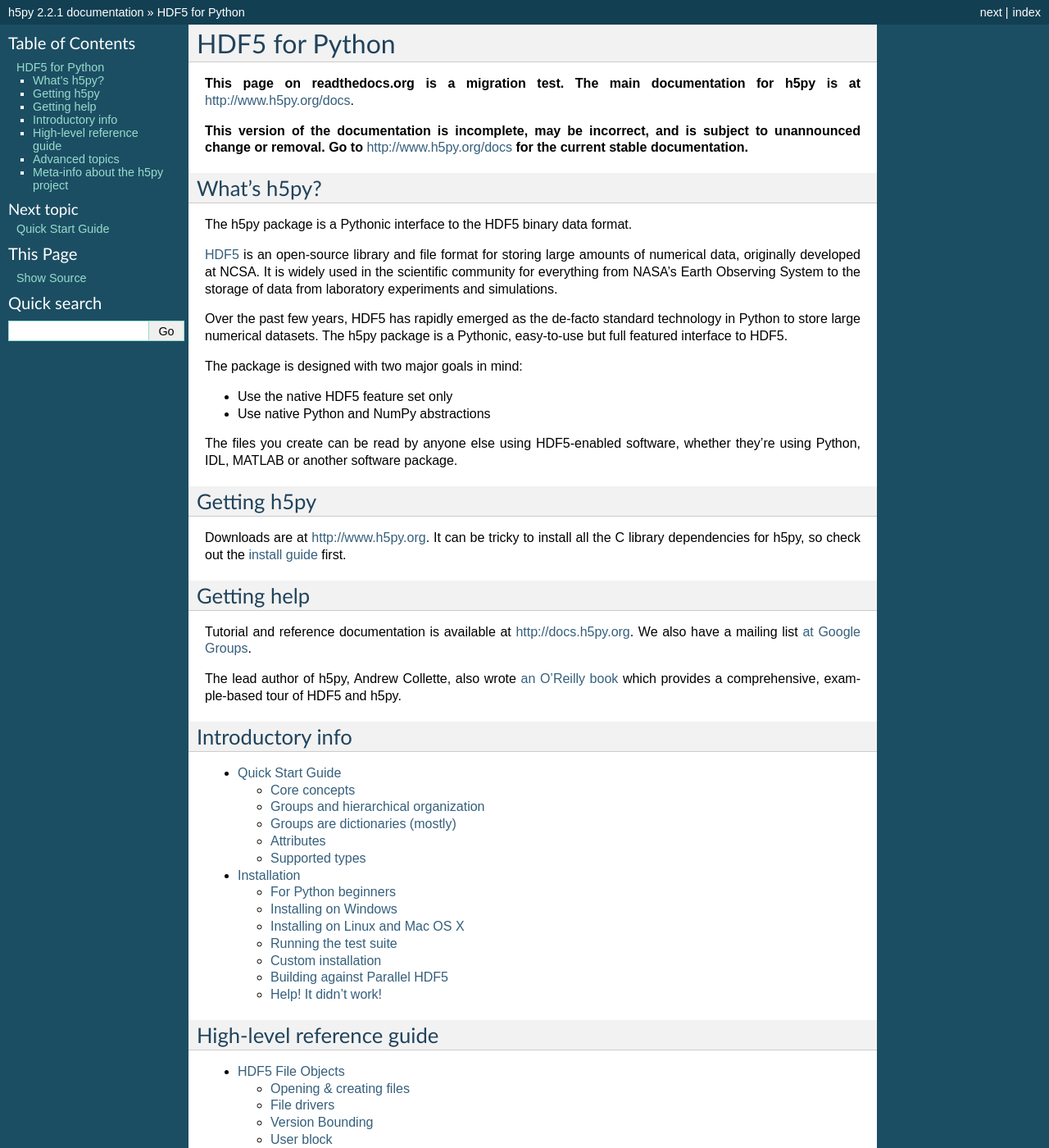
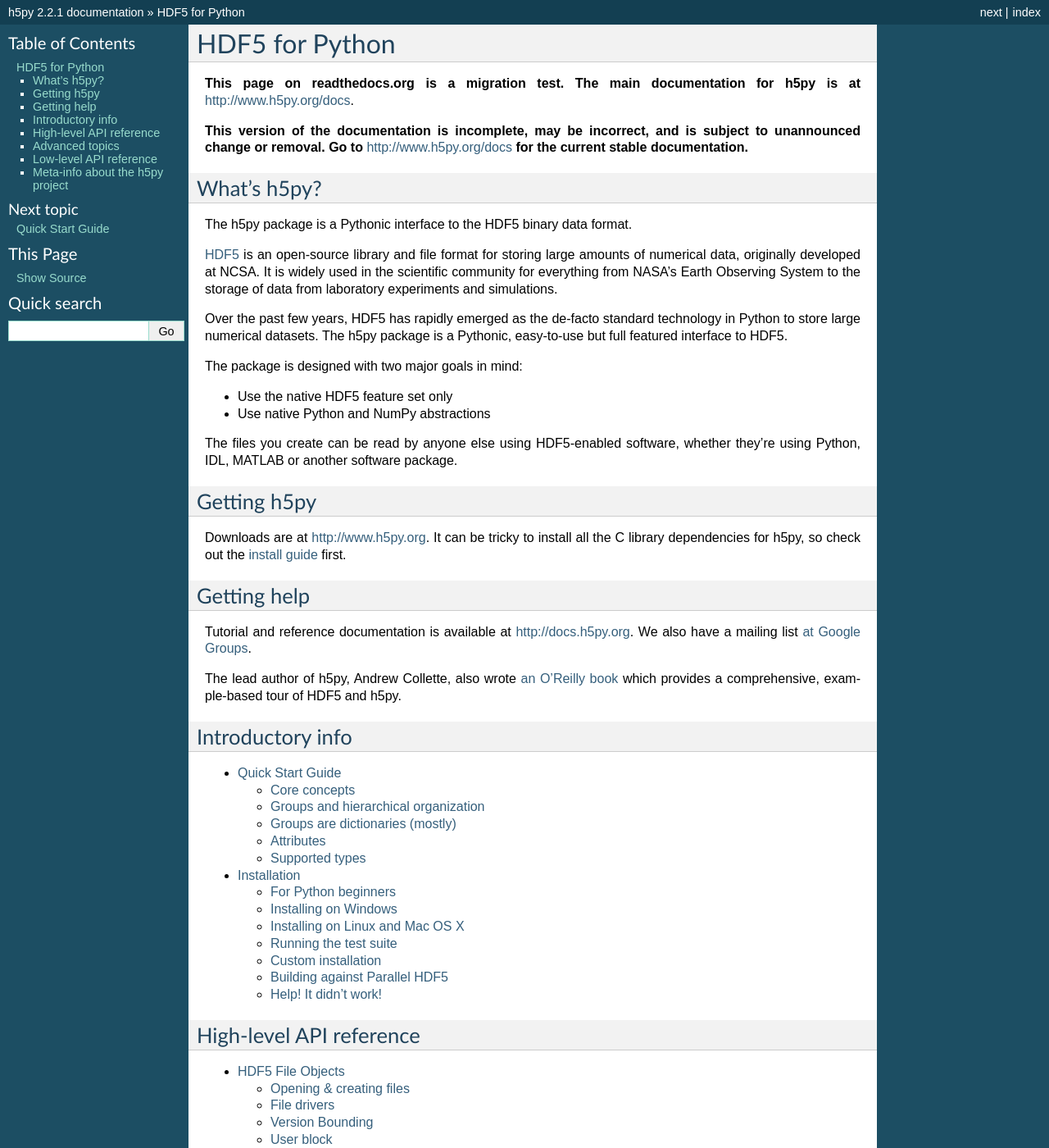
Before and after one commit to h5py/h5py, a Sphinx documentation site: the page built from docs/index.rst, in a window 1280 px wide and 1400 px high. Shown: the whole window at 82% size. Built offline with Sphinx 7.4.7, drawn with Linux system fonts in a browser that asks for light colours; pages that are not in the unit, such as notebooks, are missing from menus; some of the changed text lies outside the part shown.

Commit message:
Low-level API ref stub

```diff
--- a/docs/index.rst
+++ b/docs/index.rst
@@ -62,8 +62,8 @@
     build
 
 
-High-level reference guide
---------------------------
+High-level API reference
+------------------------
 
 .. toctree::
     :maxdepth: 2
@@ -88,6 +88,15 @@
     mpi
 
 
+Low-level API reference
+-----------------------
+
+.. toctree::
+    :maxdepth: 2
+
+    low/index
+
+
 Meta-info about the h5py project
 --------------------------------
 
```
Also changed, not shown: docs/low/index.rst (+3 -20 lines).
